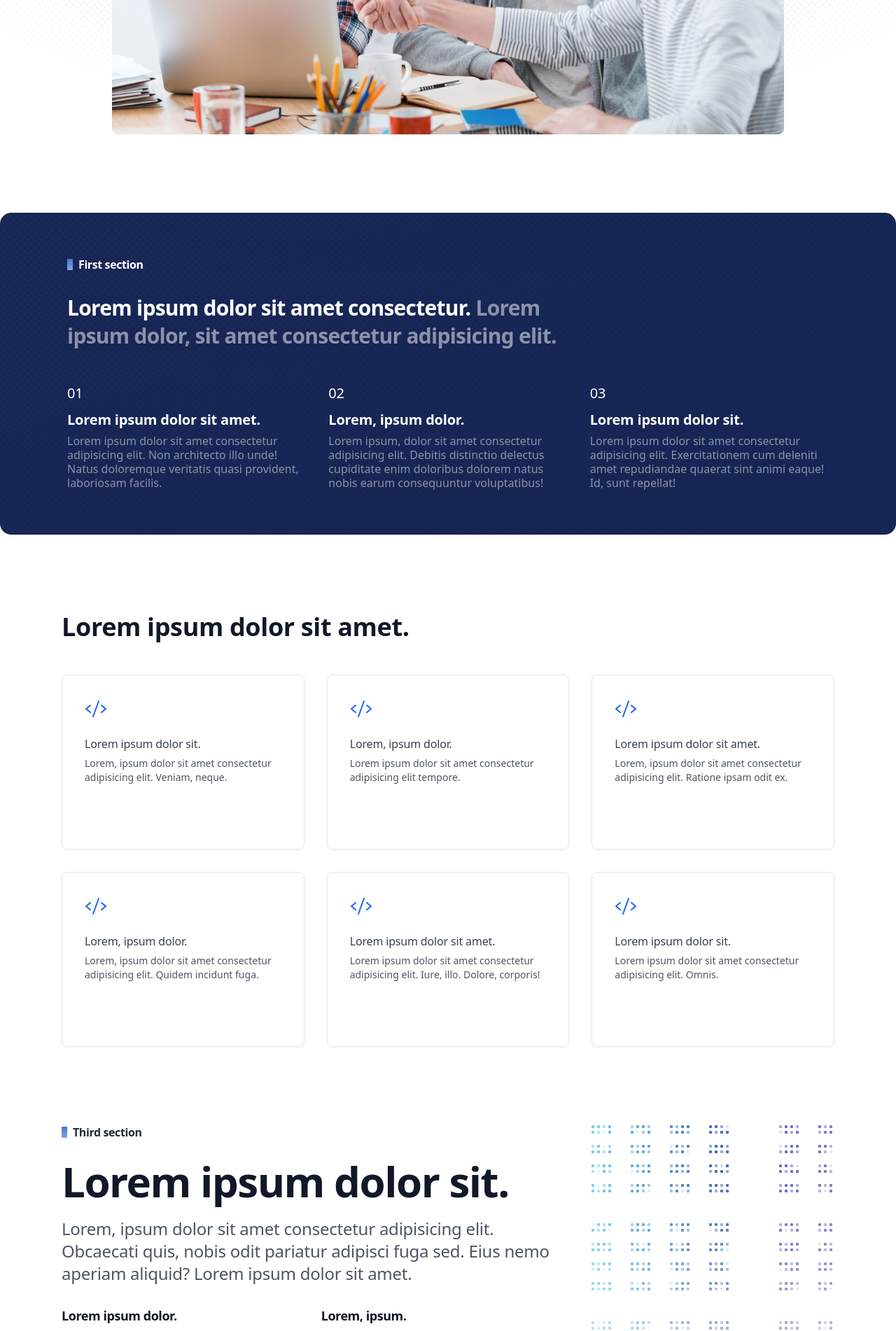
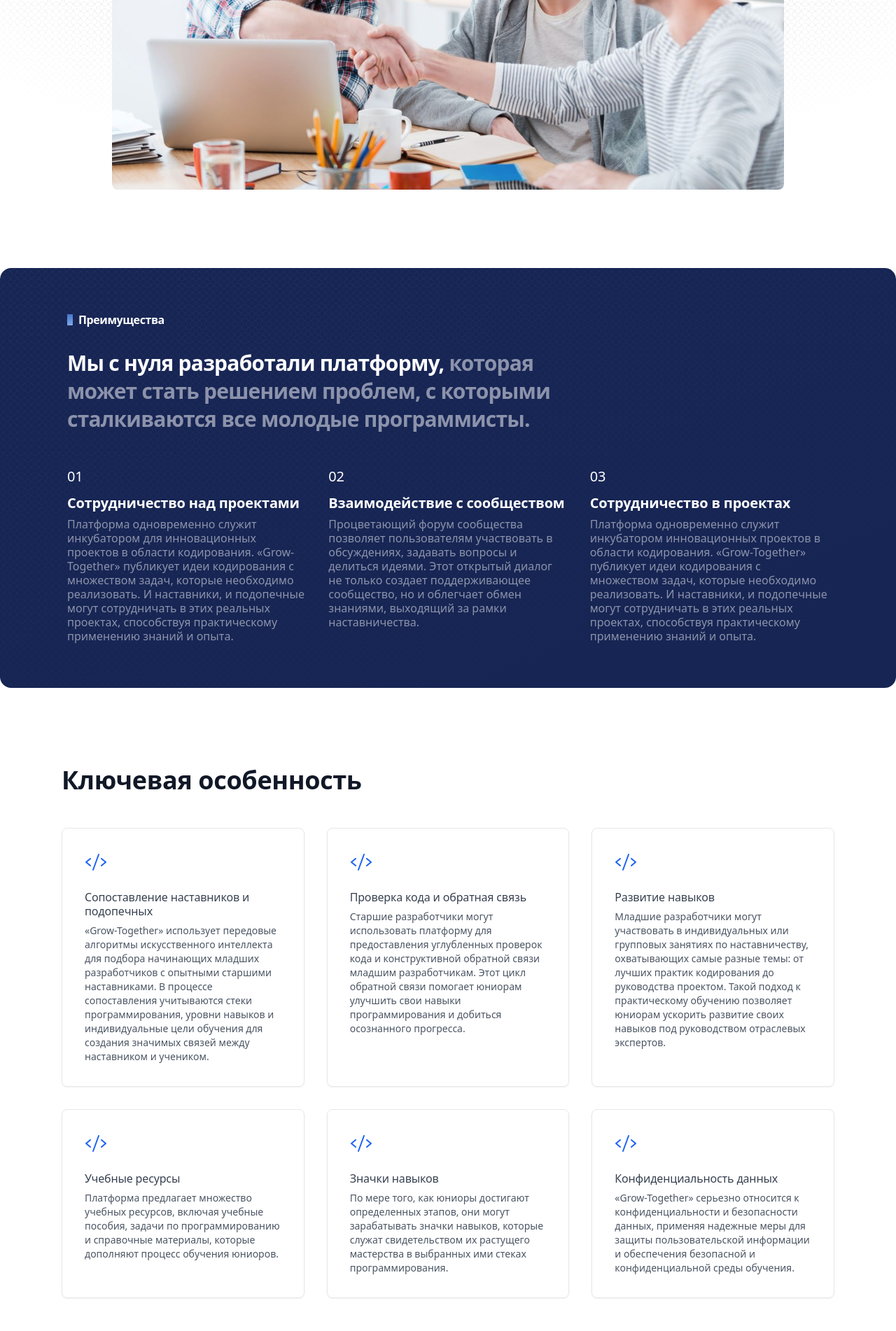
Before and after one commit to IT-Forelead/help2grow_FE, a Vue app: page / in a window 1280 px wide. Shown: the part 880-2782 px from the top of the page at 70% size. Built offline with nearby package versions, Linux system fonts and the light colour scheme.

Commit message:
filled real content

```diff
--- a/src/components/Footer.vue
+++ b/src/components/Footer.vue
@@ -23,8 +23,7 @@ import TelegramIcon from '../assets/icons/TelegramIcon.vue'
                         <span class="text-[2.8rem]">w</span>
                     </div>
                     <p class="w-2/3 text-base text-gray-600">
-                        Lorem, ipsum dolor sit amet consectetur adipisicing elit. Distinctio rem esse, corrupti fuga
-                        mollitia modi spacial nostrum excepturi a corrupti recusandae ratione forelead!
+                        «Grow-Together» — это ваш путь к росту, сотрудничеству и успеху в мире программирования.
                     </p>
                 </div>
                 <div class="col-span-3">
--- a/src/components/Home/FirstSection.vue
+++ b/src/components/Home/FirstSection.vue
@@ -9,13 +9,13 @@
                 <div class="flex items-center max-w-screen-sm mb-8 space-x-2">
                     <div class="w-2 h-4 inline-block rounded-[1px] bg-gradient-to-b from-[#4575cd] to-[#7ea7e9]"></div>
                     <p class="text-base font-semibold leading-5 text-white -tracking-wide">
-                        First section
+                        Преимущества
                     </p>
                 </div>
                 <h2 class="mb-4 text-3xl font-semibold leading-10 tracking-tight">
-                    Lorem ipsum dolor sit amet consectetur.
+                    Мы с нуля разработали платформу,
                     <span class="text-white/50">
-                        Lorem ipsum dolor, sit amet consectetur adipisicing elit.
+                        которая может стать решением проблем, с которыми сталкиваются все молодые программисты.
                     </span>
                 </h2>
             </div>
@@ -23,28 +23,28 @@
                 <div class="">
                     <div class="text-xl leading-7 -tracking-[0.01em] mb-3">01</div>
                     <h3 class="text-xl font-semibold leading-6 -tracking-[0.01em] mb-2">
-                        Lorem ipsum dolor sit amet.
+                        Сотрудничество над проектами
                     </h3>
                     <p class="text-base leading-5 text-white/50">
-                        Lorem ipsum dolor sit amet consectetur adipisicing elit. Non architecto illo unde! Natus doloremque veritatis quasi provident, laboriosam facilis.
+                        Платформа одновременно служит инкубатором для инновационных проектов в области кодирования. «Grow-Together» публикует идеи кодирования с множеством задач, которые необходимо реализовать. И наставники, и подопечные могут сотрудничать в этих реальных проектах, способствуя практическому применению знаний и опыта.
                     </p>
                 </div>
                 <div class="">
                     <div class="text-xl leading-7 -tracking-[0.01em] mb-3">02</div>
                     <h3 class="text-xl font-semibold leading-6 -tracking-[0.01em] mb-2">
-                        Lorem, ipsum dolor.
+                        Взаимодействие с сообществом
                     </h3>
                     <p class="text-base leading-5 text-white/50">
-                        Lorem ipsum, dolor sit amet consectetur adipisicing elit. Debitis distinctio delectus cupiditate enim doloribus dolorem natus nobis earum consequuntur voluptatibus!
+                        Процветающий форум сообщества позволяет пользователям участвовать в обсуждениях, задавать вопросы и делиться идеями. Этот открытый диалог не только создает поддерживающее сообщество, но и облегчает обмен знаниями, выходящий за рамки наставничества.
                     </p>
                 </div>
                 <div class="">
                     <div class="text-xl leading-7 -tracking-[0.01em] mb-3">03</div>
                     <h3 class="text-xl font-semibold leading-6 -tracking-[0.01em] mb-2">
-                        Lorem ipsum dolor sit.
+                        Сотрудничество в проектах
                     </h3>
                     <p class="text-base leading-5 text-white/50">
-                        Lorem ipsum dolor sit amet consectetur adipisicing elit. Exercitationem cum deleniti amet repudiandae quaerat sint animi eaque! Id, sunt repellat!
+                        Платформа одновременно служит инкубатором инновационных проектов в области кодирования. «Grow-Together» публикует идеи кодирования с множеством задач, которые необходимо реализовать. И наставники, и подопечные могут сотрудничать в этих реальных проектах, способствуя практическому применению знаний и опыта.
                     </p>
                 </div>
             </div>
--- a/src/components/Home/HeaderSection.vue
+++ b/src/components/Home/HeaderSection.vue
@@ -11,15 +11,12 @@
                     IT-ForeLead LLC.
                 </p>
             </div>
-            <h1 class="text-7xl leading-[4.5rem] tracking-tight font-semibold mb-4">
+            <h1 class="text-5xl tracking-tight font-semibold mb-4">
                 <span class="text-blue-600">Help to grow</span>
-                -<br>
-                <p class="text-6xl">Lorem ipsum dolor sit.</p>
+                <span class="text-4xl">- это новаторская платформа, призванная способствовать обмену знаниями и наставничеству в сообществе программистов.</span>
             </h1>
             <p size="500" class="text-2xl text-gray-600 leading-8 -tracking-[0.01em]">
-                Lorem ipsum dolor sit amet consectetur adipisicing elit. Porro corporis qui eveniet amet quasi est
-                consequatur beatae fugiat omnis nobis ipsum quibusdam unde consectetur sint nesciunt ullam rem inventore
-                placeat dicta deleniti, accusamus iusto mollitia quaerat.
+                Это динамичная экосистема, где младшие разработчики могут учиться у опытных профессионалов, а старшие могут предлагать обзоры кода и получать вознаграждение. Наша платформа также включает в себя передовые алгоритмы сопоставления ИИ для объединения наставников (старших разработчиков) с подопечными на основе их предпочтительных стеков программирования.
             </p>
         </div>
         <div class="flex justify-center">
--- a/src/components/Home/SecondSection.vue
+++ b/src/components/Home/SecondSection.vue
@@ -7,7 +7,7 @@ import CodeIcon from '../../assets/icons/CodeIcon.vue'
     <section class="pt-28">
         <div class="max-w-6xl px-6 mx-auto relative z-[3]">
             <div class="text-gray-900 font-semibold text-4xl leading-10 -tracking-[0.01em] max-w-3xl mb-12">
-                Lorem ipsum dolor sit amet.
+                Ключевая особенность
             </div>
             <div class="grid grid-cols-3 gap-8">
                 <div
@@ -16,10 +16,10 @@ import CodeIcon from '../../assets/icons/CodeIcon.vue'
                         <CodeIcon class="w-8 h-8 text-blue-600" />
                     </div>
                     <div class="text-base font-medium leading-5 text-gray-700 -tracking-[0.01em] mb-2">
-                        Lorem ipsum dolor sit.
+                        Сопоставление наставников и подопечных
                     </div>
                     <p class="text-sm leading-5 text-gray-600">
-                        Lorem, ipsum dolor sit amet consectetur adipisicing elit. Veniam, neque.
+                        «Grow-Together» использует передовые алгоритмы искусственного интеллекта для подбора начинающих младших разработчиков с опытными старшими наставниками. В процессе сопоставления учитываются стеки программирования, уровни навыков и индивидуальные цели обучения для создания значимых связей между наставником и учеником.
                     </p>
                 </div>
                 <div
@@ -28,10 +28,10 @@ import CodeIcon from '../../assets/icons/CodeIcon.vue'
                         <CodeIcon class="w-8 h-8 text-blue-600" />
                     </div>
                     <div class="text-base font-medium leading-5 text-gray-700 -tracking-[0.01em] mb-2">
-                        Lorem, ipsum dolor.
+                        Проверка кода и обратная связь
                     </div>
                     <p class="text-sm leading-5 text-gray-600">
-                        Lorem ipsum dolor sit amet consectetur adipisicing elit tempore.
+                        Старшие разработчики могут использовать платформу для предоставления углубленных проверок кода и конструктивной обратной связи младшим разработчикам. Этот цикл обратной связи помогает юниорам улучшить свои навыки программирования и добиться осознанного прогресса.
                     </p>
                 </div>
                 <div
@@ -40,10 +40,10 @@ import CodeIcon from '../../assets/icons/CodeIcon.vue'
                         <CodeIcon class="w-8 h-8 text-blue-600" />
                     </div>
                     <div class="text-base font-medium leading-5 text-gray-700 -tracking-[0.01em] mb-2">
-                        Lorem ipsum dolor sit amet.
+                        Развитие навыков
                     </div>
                     <p class="text-sm leading-5 text-gray-600">
-                        Lorem, ipsum dolor sit amet consectetur adipisicing elit. Ratione ipsam odit ex.
+                        Младшие разработчики могут участвовать в индивидуальных или групповых занятиях по наставничеству, охватывающих самые разные темы: от лучших практик кодирования до руководства проектом. Такой подход к практическому обучению позволяет юниорам ускорить развитие своих навыков под руководством отраслевых экспертов.
                     </p>
                 </div>
                 <div
@@ -52,10 +52,10 @@ import CodeIcon from '../../assets/icons/CodeIcon.vue'
                         <CodeIcon class="w-8 h-8 text-blue-600" />
                     </div>
                     <div class="text-base font-medium leading-5 text-gray-700 -tracking-[0.01em] mb-2">
-                        Lorem, ipsum dolor.
+                        Учебные ресурсы
                     </div>
                     <p class="text-sm leading-5 text-gray-600">
-                        Lorem, ipsum dolor sit amet consectetur adipisicing elit. Quidem incidunt fuga.
+                        Платформа предлагает множество учебных ресурсов, включая учебные пособия, задачи по программированию и справочные материалы, которые дополняют процесс обучения юниоров.
                     </p>
                 </div>
                 <div
@@ -64,10 +64,10 @@ import CodeIcon from '../../assets/icons/CodeIcon.vue'
                         <CodeIcon class="w-8 h-8 text-blue-600" />
                     </div>
                     <div class="text-base font-medium leading-5 text-gray-700 -tracking-[0.01em] mb-2">
-                        Lorem ipsum dolor sit amet.
+                        Значки навыков
                     </div>
                     <p class="text-sm leading-5 text-gray-600">
-                        Lorem ipsum dolor sit amet consectetur adipisicing elit. Iure, illo. Dolore, corporis!
+                        По мере того, как юниоры достигают определенных этапов, они могут зарабатывать значки навыков, которые служат свидетельством их растущего мастерства в выбранных ими стеках программирования.
                     </p>
                 </div>
                 <div
@@ -76,10 +76,10 @@ import CodeIcon from '../../assets/icons/CodeIcon.vue'
                         <CodeIcon class="w-8 h-8 text-blue-600" />
                     </div>
                     <div class="text-base font-medium leading-5 text-gray-700 -tracking-[0.01em] mb-2">
-                        Lorem ipsum dolor sit.
+                        Конфиденциальность данных
                     </div>
                     <p class="text-sm leading-5 text-gray-600">
-                        Lorem ipsum dolor sit amet consectetur adipisicing elit. Omnis.
+                        «Grow-Together» серьезно относится к конфиденциальности и безопасности данных, применяя надежные меры для защиты пользовательской информации и обеспечения безопасной и конфиденциальной среды обучения.
                     </p>
                 </div>
             </div>
--- a/src/components/Home/ThirdSection.vue
+++ b/src/components/Home/ThirdSection.vue
@@ -11,16 +11,16 @@ import RectangleSvg from '../../assets/icons/RectangleSvg.vue'
                     <div class="flex items-center max-w-screen-sm mb-6 space-x-2">
                         <div class="w-2 h-4 inline-block rounded-[1px] bg-gradient-to-b from-[#4575cd] to-[#7ea7e9]"></div>
                         <p class="text-base font-semibold leading-5 text-gray-800 -tracking-wide">
-                            Third section
+                            Растем вместе
                         </p>
                     </div>
-                    <h2 class="text-gray-900 text-6xl leading-[4.5rem] tracking-tight font-semibold mb-4">
-                        Lorem ipsum dolor sit.
+                    <h2 class="text-gray-900 text-5xl leading-[4.5rem] tracking-tight font-semibold mb-4">
+                        Это больше, чем просто платформа наставничества
                     </h2>
                     <p class="text-2xl text-gray-600 leading-8 -tracking-[0.01em]">
-                        Lorem, ipsum dolor sit amet consectetur adipisicing elit. Obcaecati quis, nobis odit pariatur adipisci fuga sed. Eius nemo aperiam aliquid? Lorem ipsum dolor sit amet.
+                        Это динамичная экосистема, в которой взращивается будущее кодирования и воплощаются в жизнь инновационные проекты. Независимо от того, являетесь ли вы младшим разработчиком, которому нужен совет, или старшим разработчиком, желающим поделиться своим опытом и заработать на нем, «Grow-Together» — это ваш путь к росту, сотрудничеству и успеху в мире программирования.
                     </p>
-                    <div class="grid grid-cols-2 gap-4 mt-8">
+                    <!-- <div class="grid grid-cols-2 gap-4 mt-8">
                         <div>
                             <h2 class="mb-2 text-lg font-semibold leading-6 tracking-tight text-gray-900">
                                 Lorem ipsum dolor.
@@ -37,7 +37,7 @@ import RectangleSvg from '../../assets/icons/RectangleSvg.vue'
                                 Lorem ipsum, dolor sit amet consectetur adipisicing elit. Quos adipisci recusandae ratione reiciendis! Incidunt beatae cumque libero et possimus assumenda!
                             </p>
                         </div>
-                    </div>
+                    </div> -->
                 </div>
                 <div class="col-span-4 col-start-9 overflow-hidden h-96">
                     <RectangleSvg />
--- a/src/components/Navbar.vue
+++ b/src/components/Navbar.vue
@@ -29,7 +29,7 @@ import TranslateIcon from '../assets/icons/TranslateIcon.vue'
                     <li>
                         <a href="/"
                             class="px-4 py-2 text-base font-medium text-gray-900 border border-white border-solid rounded-lg cursor-pointer whitespace-nowrap hover:bg-black/5 hover:border-gray-200">
-                            Asosiy
+                            Главная
                         </a>
                     </li>
                     <li>
```
